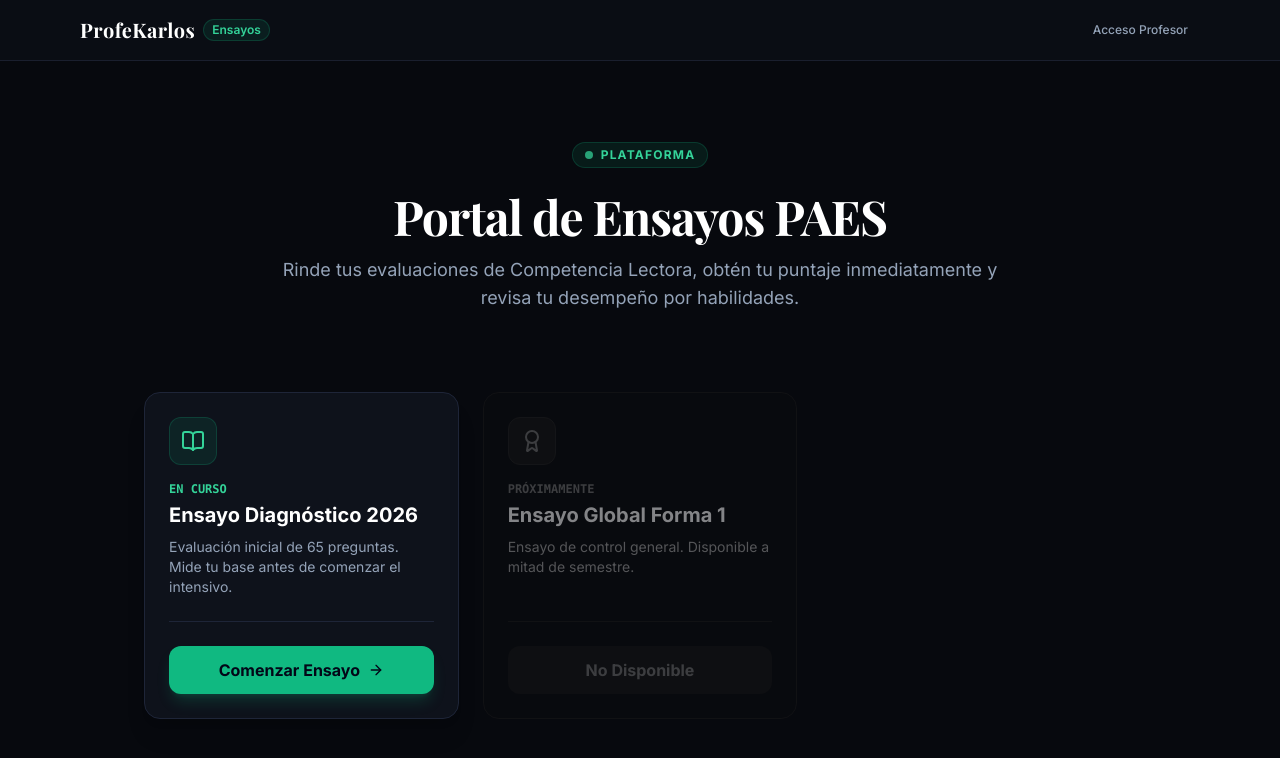
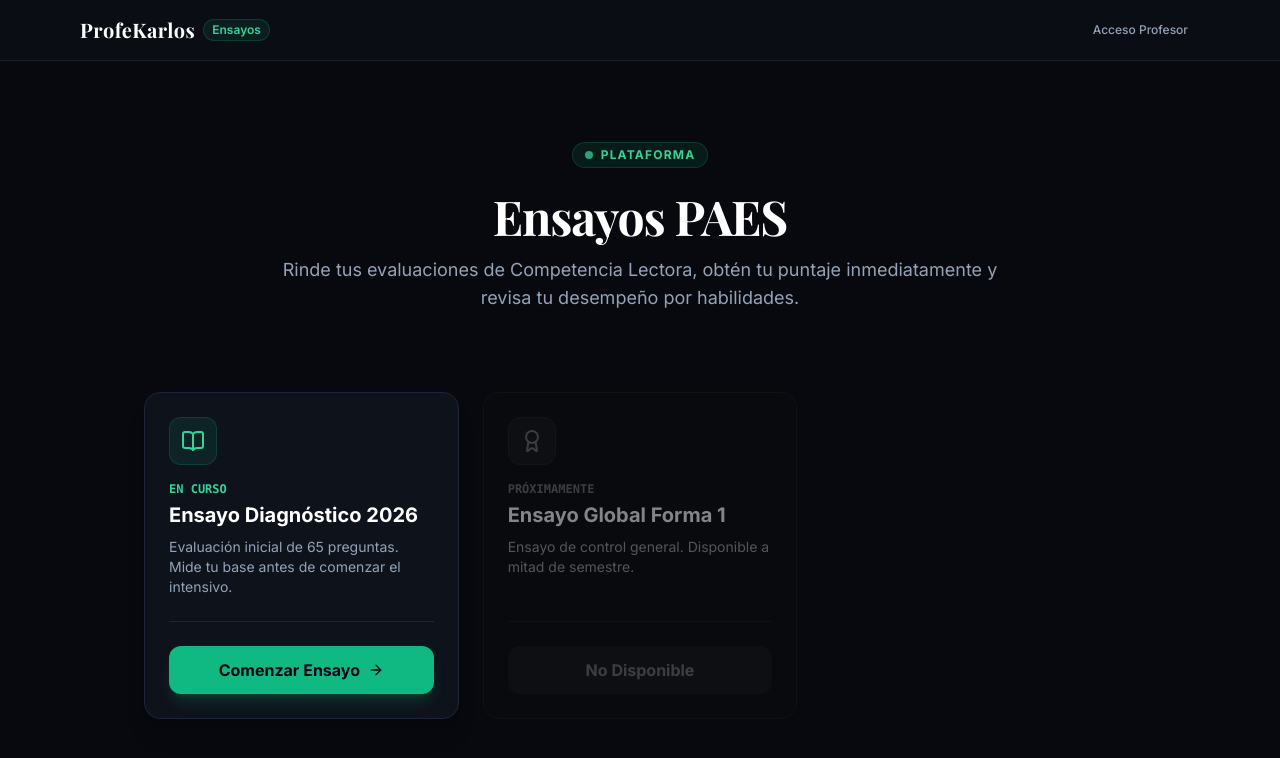
Before and after one commit to karloscordero-Dev/profekarlos-ensayos, a React (Vite) app: page / in a window 1280 px wide. Shown: the top 758 px of the page. Built offline with nearby package versions, Linux system fonts and the light colour scheme; no server answers.

Commit message:
style: actualizar textos de portada a 'Plataforma' y 'Ensayos PAES'

```diff
--- a/src/pages/PortalInicio.jsx
+++ b/src/pages/PortalInicio.jsx
@@ -32,7 +32,7 @@ export default function PortalInicio() {
             <span className="text-emerald-400 text-xs font-bold uppercase tracking-widest">Plataforma</span>
           </div>
           <h1 className="text-4xl md:text-5xl font-serif font-bold text-white tracking-tight">
-            Portal de Ensayos PAES
+            Ensayos PAES
           </h1>
           <p className="text-slate-400 text-lg">
             Rinde tus evaluaciones de Competencia Lectora, obtén tu puntaje inmediatamente y revisa tu desempeño por habilidades.
```
